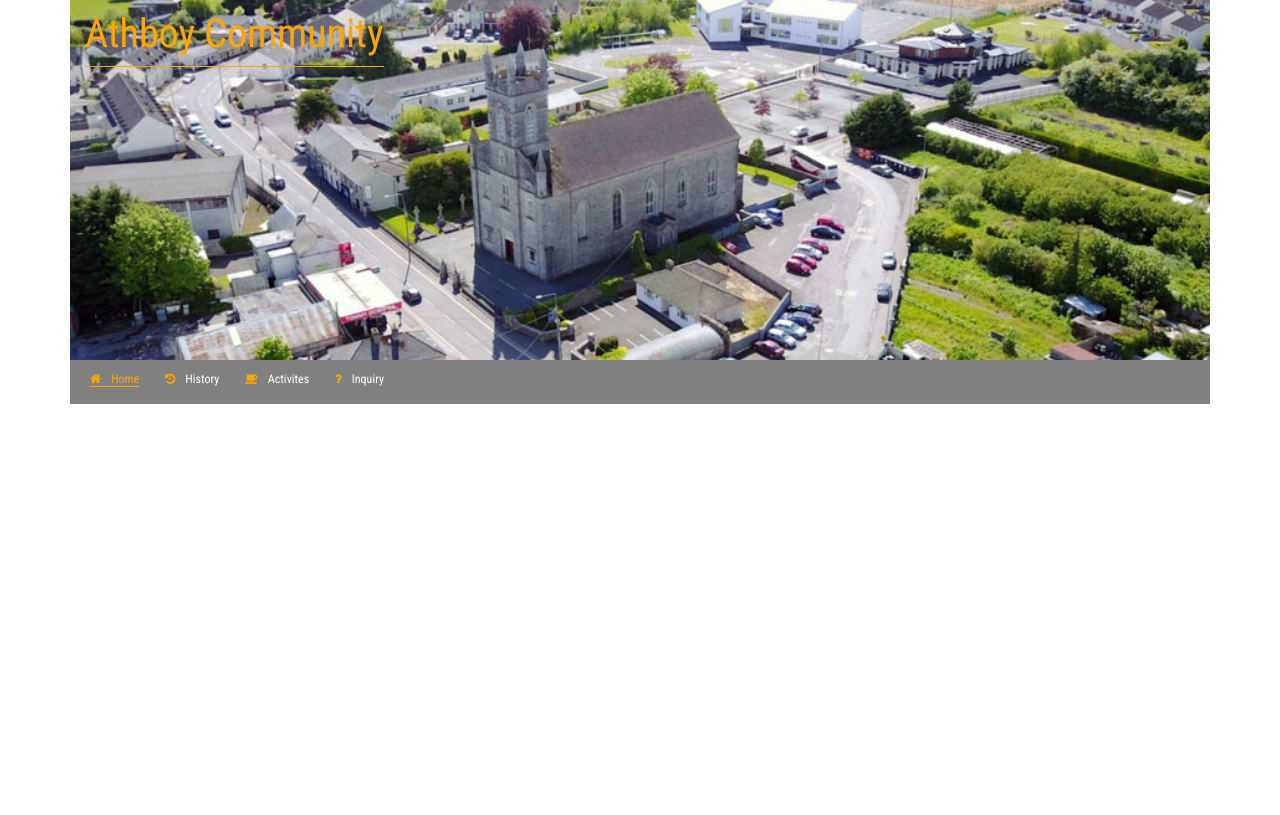
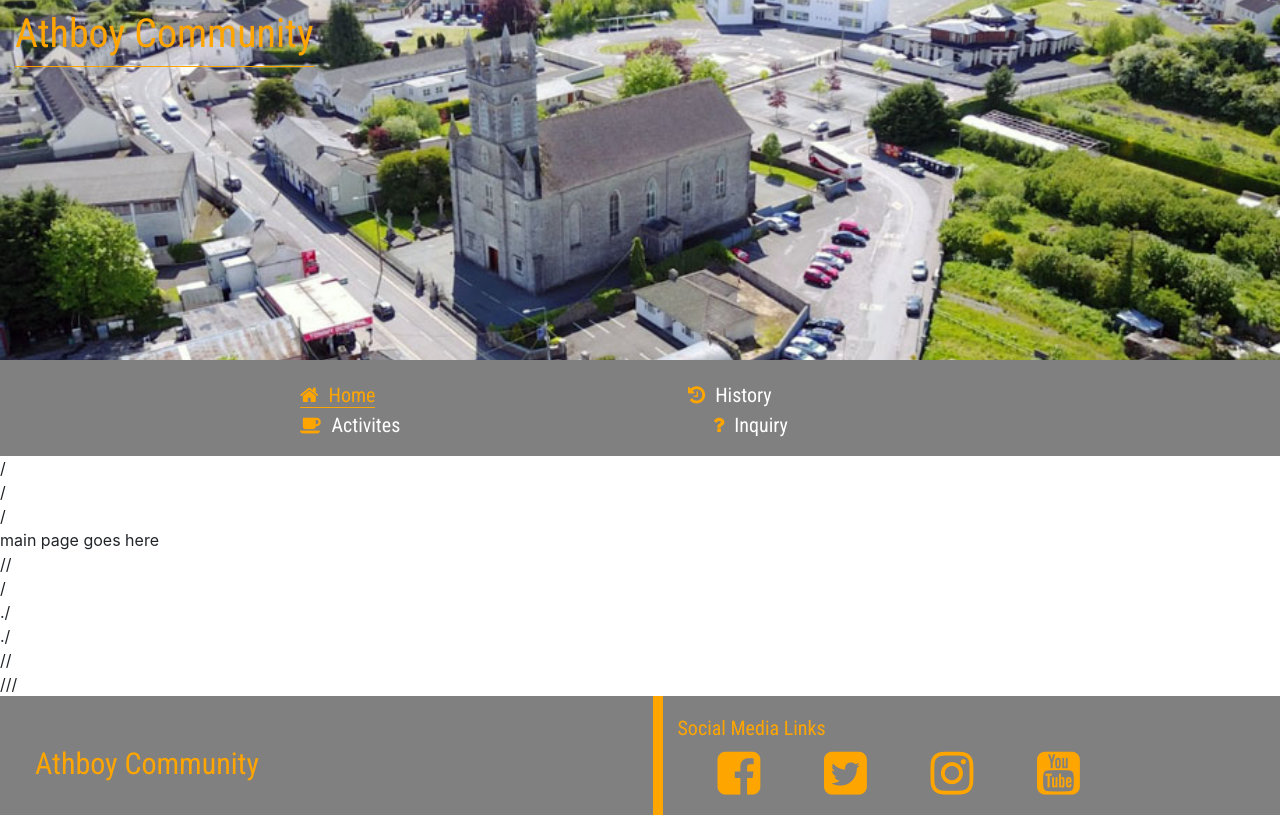
Before and after one commit to meltaylor78/athboy, a plain HTML site: page index.html in a window 1280 px wide. Drawn offline with nearby package versions, Linux system fonts and the light colour scheme.

Commit message:
added more details to the header. Added a footer.

```diff
--- a/assets/css/style.css
+++ b/assets/css/style.css
@@ -8,6 +8,10 @@
 h1, h2, h3, h4, h5{
     font-family: "Roboto Condensed", sans-serif;
 }
+p {
+    font-family: "serrat", sans-serif;
+}
+
 .header_image{
     background: url(../../assets/images/header/athboy_aerial_view.jpg);
     background-position: center;
@@ -16,32 +20,24 @@ h1, h2, h3, h4, h5{
     min-height: 360px;
 }
 /* -_-_-_-_-_-_-_-_-_-_ Header Titles _-_-_-_-_-_-_-_-_-_- */
-.container{
-    position: relative;
-    background-color: lightgray;
-}
-.container li{
-    display: inline-block;
-}
 .headingtext{
     position: absolute;
     top: 10px;
     color: orange;
     border-bottom: 1px solid;
 }
-
 /* -_-_-_-_-_-_-_-_-_-_ Nav Links _-_-_-_-_-_-_-_-_-_- */
 .links{
     background-color: grey;
     font-family: "Roboto Condensed", sans-serif;
-    font-size: 12px;
+    font-size: 16px;
 }
 .mainnav {
-    padding-left: 20px;
+    padding-left: 2.5px;
     padding-top: 10px;
 }
 .navlink{
-    padding-right: 15px;
+    padding-right: 8px;
 }
 .links a{
     color: white;
@@ -57,3 +53,70 @@ h1, h2, h3, h4, h5{
     color: orange;
     border-bottom: 1px solid;
 }
+@media(min-width: 992px){
+    .navlink{
+        padding-right: 15em;
+    }
+    .mainnav {
+        padding-left: 15em;
+        padding-top: 20px;
+    }
+    .links{
+        font-size: 20px;
+    }
+}
+/* -_-_-_-_-_-_-_-_-_-_ Footer _-_-_-_-_-_-_-_-_-_- */
+.footer{
+    background-color: grey;
+    min-height: 30px;
+}
+.footericons{
+    font-size: 20px;
+    color: orange;
+}
+.left-footer-col{
+    padding-top: 25px;
+    color: orange;
+    border-right: 1px solid;
+}
+.left-footer-col h5{
+    font-size: 15px;
+}
+.right-footer-col{
+    padding-top: 10px;
+    color: orange;
+    font-size: 10px;
+}
+.right-footer-col h5{
+    font-size: 10px;
+}
+
+@media(min-width: 992px){
+    .footericons{
+        font-size: 50px;
+        color: orange;
+        padding-right: 50px;
+    }
+    .left-footer-col{
+        padding-top: 50px;
+        padding-left: 50px;
+        color: orange;
+        border-right: 10px solid;
+    }
+    .left-footer-col h5{
+        font-size: 30px;
+    }
+    .right-footer-col{
+        padding-top: 20px;
+        color: orange;
+        font-size: 20px;
+    }
+    .right-footer-col h5{
+        font-size: 20px;
+    }
+    .footericons:hover{
+        color: blue;
+    }
+
+
+}
--- a/index.html
+++ b/index.html
@@ -11,7 +11,7 @@
 </head>
 <body>
     <header>
-        <div class="container">
+        <div class="container-fluid">
              <div class="row header">
                 <a href="index.html" class="col header_image"></a>
             </div>
@@ -19,9 +19,9 @@
                 <h1>Athboy Community</h1>
             </div>
         </div>
-        <div class="container">
+        <div class="container-fluid">
             <div class="links row">
-                <ul class="mainnav list-inline">
+                <ul class="mainnav list-inline col">
                     <li class="navlink list-inline-item">
                         <a href="index.html" class="active"><i class="fa fa-home icons" aria-hidden="true"></i><span>Home</span></a>
                     </li>
@@ -38,9 +38,43 @@
             </div>
         </div>
     </header>
-
+    / <br>
+    / <br>
+    / <br>
+    main page goes here <br>
+    // <br>
+    / <br>
+    ./ <br>
+    ./ <br>
+    // <br>
+    /// <br>
     <footer class="fluid-container">
-
+        <div class="row footer">
+            <div class="col left-footer-col">
+            <h5>Athboy Community</h5>
+            </div>
+            <div class="col right-footer-col">
+                <h5>Social Media Links</h5>
+                <ul>
+                    <li class="footerlinks list-inline-item">
+                        <a href="https://www.facebook.com/" target="_blank" ><i class="fa fa-facebook-square footericons" aria-hidden="true"></i>
+                            <span class="sr-only">Facebook link.</span></a>
+                    </li>
+                    <li class="footerlinks list-inline-item">
+                        <a href="https://www.twitter.com/" target="_blank" ><i class="fa fa-twitter-square footericons" aria-hidden="true"></i>
+                            <span class="sr-only">Twitter link.</span></a>
+                    </li>
+                    <li class="footerlinks list-inline-item">
+                        <a href="https://www.instagram.com/" target="_blank" ><i class="fa fa-instagram footericons" aria-hidden="true"></i>
+                            <span class="sr-only">Instagram link.</span></a>
+                    </li>
+                    <li class="footerlinks list-inline-item">
+                        <a href="https://www.youtube.com/" target="_blank" ><i class="fa fa-youtube-square footericons" aria-hidden="true"></i>
+                            <span class="sr-only">Youtube link.</span></a>
+                    </li>
+                </ul>
+            </div>
+        </div>
     </footer>
 </body>
 </html>
```
